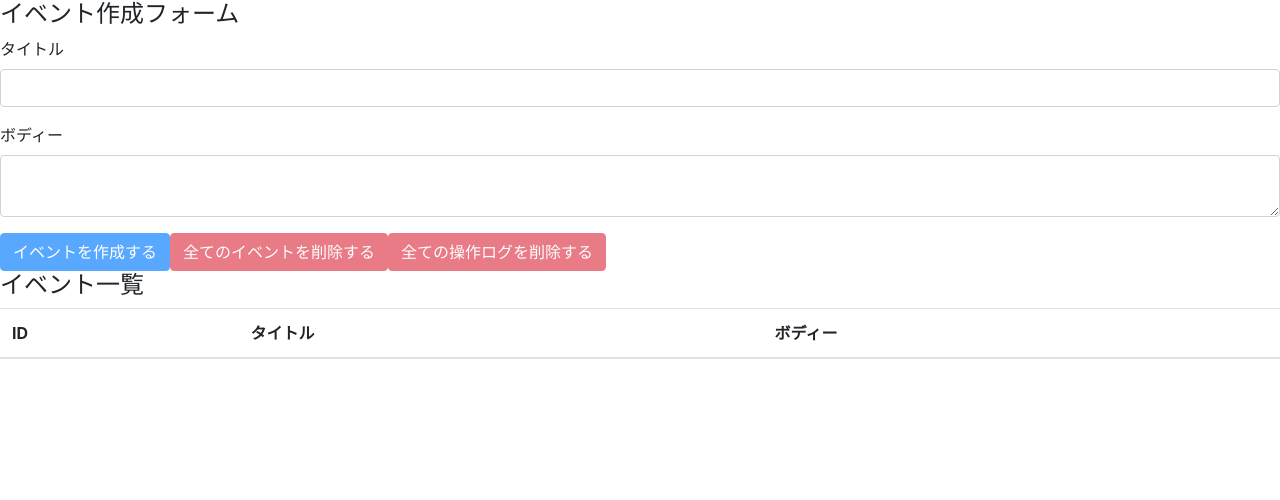
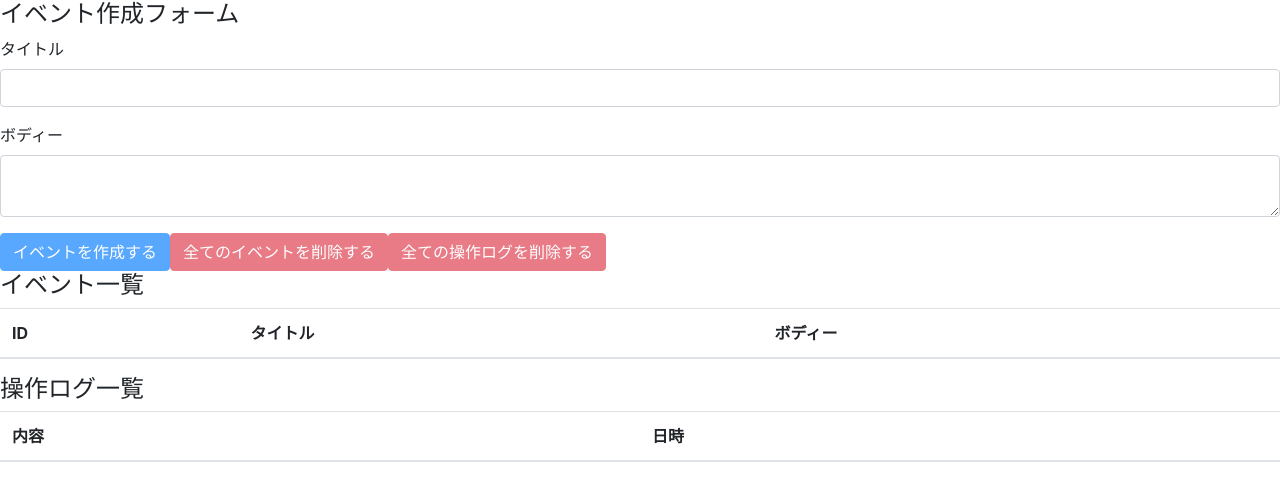
Before and after one commit to RyoHirano/react-hooks-1.0.1, a React (Create React App) app: page / in a window 1280 px wide. Shown: the top 500 px of the page. Built offline with nearby package versions, Linux system fonts and the light colour scheme.

Commit message:
feat:display table.

```diff
--- a/src/components/App.js
+++ b/src/components/App.js
@@ -4,6 +4,7 @@
 import reducer from '../reducers'
 import EventForm from './EventForm'
 import Events from './Events.js'
+import OperationLogs from './OperationLogs'
 import AppContext from '../contexts/AppContext'
 
 const App = () => {
@@ -12,13 +13,13 @@
     operationLogs: [],
   }
   const [state, dispatch] = useReducer(reducer, insitalState)
-  console.log(state)
 
   return (
     <AppContext.Provider value={{ state, dispatch }}>
       <div className="container-field">
         <EventForm />
         <Events />
+        <OperationLogs />
       </div>
     </AppContext.Provider>
   )
--- a/src/components/Event.js
+++ b/src/components/Event.js
@@ -18,7 +18,7 @@
       dispatch({
         type: ADD_OPERATION_LOG,
         description: `イベント(id=${id})を削除しました。`,
-        operatedAt: timeCurIso8601()
+        operatedAt: timeCurIso8601(),
       })
     }
   }
--- /dev/null
+++ b/src/components/OperationLog.js
@@ -0,0 +1,14 @@
+import React from 'react'
+
+const OperationLog = ({ operationLog }) => {
+  return (
+    <>
+      <tr>
+        <td>{operationLog.description}</td>
+        <td>{operationLog.operatedAt}</td>
+      </tr>
+    </>
+  )
+}
+
+export default OperationLog
--- /dev/null
+++ b/src/components/OperationLogs.js
@@ -0,0 +1,28 @@
+import React, { useContext } from 'react'
+
+import OperationLog from './OperationLog'
+import AppContext from '../contexts/AppContext'
+
+const OperationLogs = () => {
+  const { state } = useContext(AppContext)
+  return (
+    <>
+      <h4>操作ログ一覧</h4>
+      <table className="table table-hover">
+        <thead>
+          <tr>
+            <th>内容</th>
+            <th>日時</th>
+          </tr>
+        </thead>
+        <tbody>
+          {state.operationLogs.map((operationLog, idx) => (
+            <OperationLog key={idx} operationLog={operationLog} />
+          ))}
+        </tbody>
+      </table>
+    </>
+  )
+}
+
+export default OperationLogs
```
